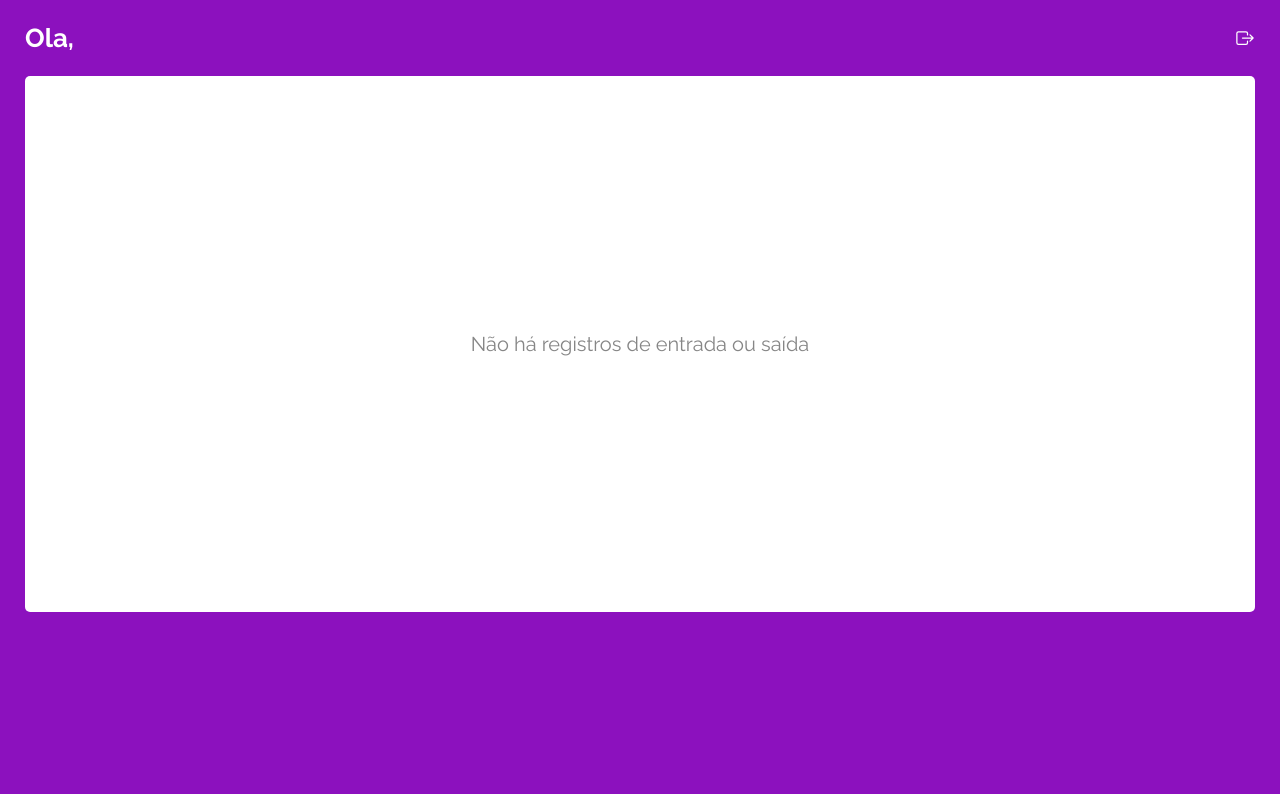
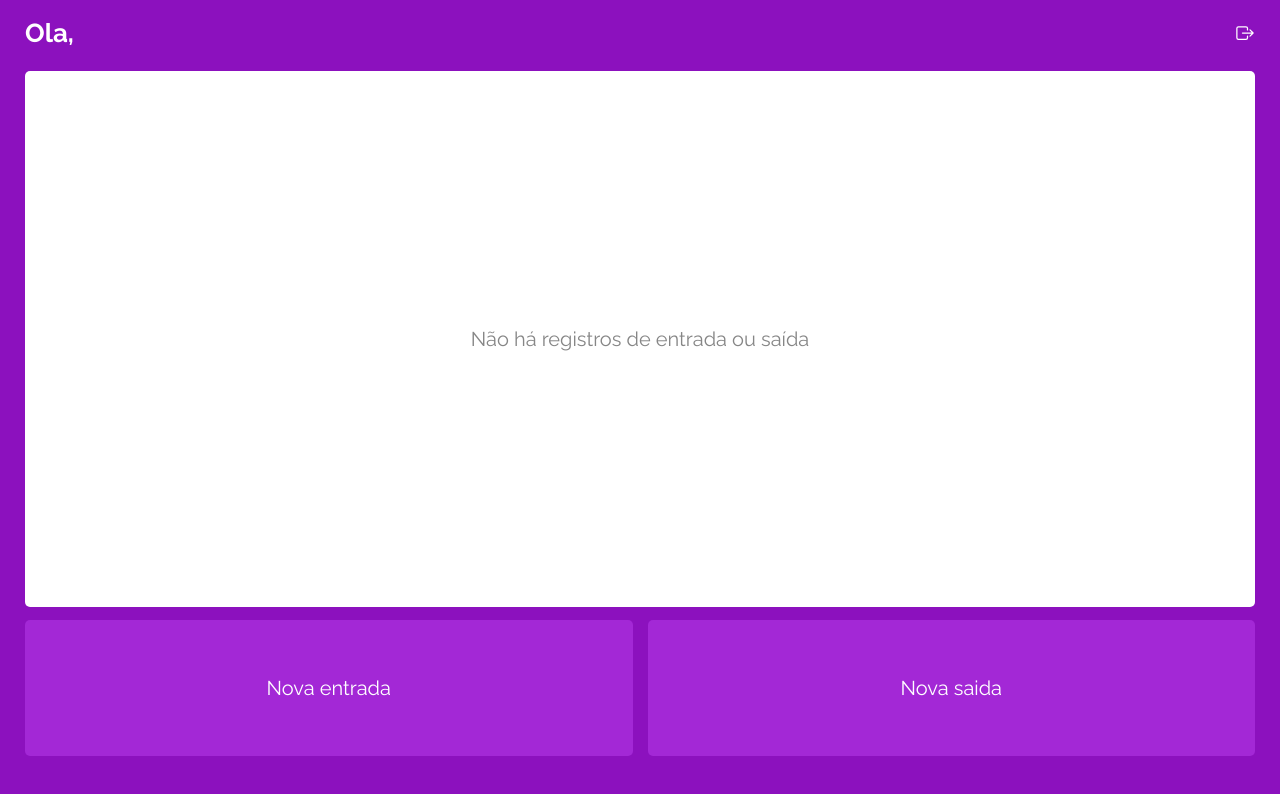
Before and after one commit to lucasfranchini/My-Wallet_Front, a React (Create React App) app: page /transactions in a window 1280 px wide. Shown: the top 794 px of the page. Built offline with nearby package versions, Linux system fonts and the light colour scheme; a web font is replaced by a local one.

Commit message:
creating buttons on transactions page

```diff
--- a/src/Components/Transactions/Records.js
+++ b/src/Components/Transactions/Records.js
@@ -29,4 +29,5 @@ const Body = styled.div`
     span{
         width: 75%;
     }
+    margin-bottom: 13px;
 `
--- a/src/Components/Transactions/Transactions.js
+++ b/src/Components/Transactions/Transactions.js
@@ -15,6 +15,10 @@ export default function Transactions(){
                 <IoExitOutline onClick={()=>history.push('/')}/>
             </Header>
             <Records/>
+            <Buttons>
+                <button>Nova entrada</button>
+                <button>Nova saida</button>
+            </Buttons>
         </Body>
     )
 }
@@ -22,7 +26,7 @@ export default function Transactions(){
 const Body=styled.div`
     width: 100%;
     height: 100vh;
-    padding:25px;
+    padding:20px 25px;
 `
 const Header = styled.div`
     margin-bottom: 25px;
@@ -33,3 +37,15 @@ const Header = styled.div`
     font-weight: 700;
     font-size: 26px;
 `
+const Buttons = styled.div`
+    display: flex;
+    justify-content: space-between;
+    button{
+        width: calc(50% - 7.5px);
+        height: 17vh;
+        background: #A328D6;
+        border-radius: 5px;
+        border: none;
+        color: #fff;
+    }
+`
```
